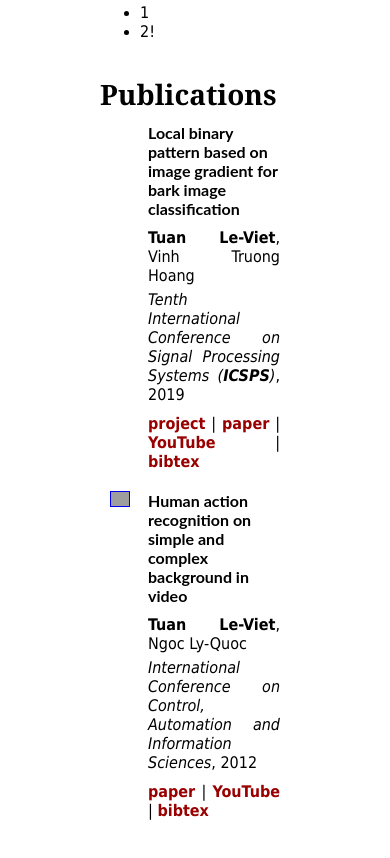
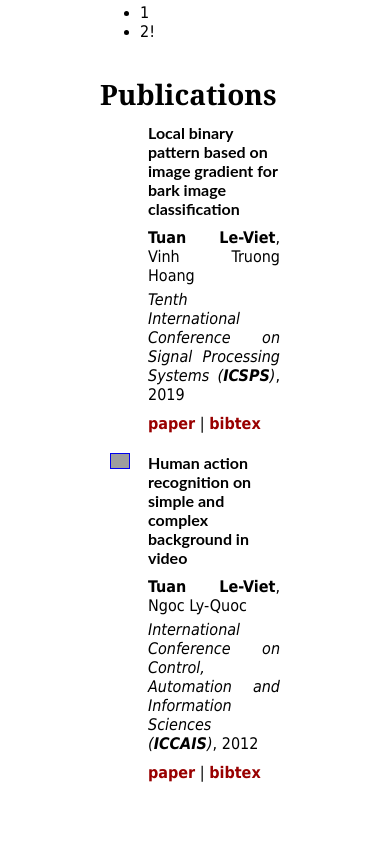
Before and after one commit to tuan-lv/tuan-lv.github.io, a plain HTML site: page index.html in a window 390 px wide. Shown: the part 392-1250 px from the top of the page. After the commit the page ends 1214 px from the top, so only its background shows below. Drawn offline with Linux system fonts and the light colour scheme; grey boxes are pictures that could not be loaded; a script that the page names is missing.

Commit message:
Update index.html

```diff
--- a/index.html
+++ b/index.html
@@ -205,9 +205,7 @@ strong a:active {
 
         <div class="paper" id="le2019local">
         <p class="content">
-        <strong><a href="https://tuan-lv.github.io/">project</a></strong> |
         <strong><a href="https://www.spiedigitallibrary.org/conference-proceedings-of-spie/11071/110710P/Local-binary-pattern-based-on-image-gradient-for-bark-image/10.1117/12.2522093.short?SSO=1">paper</a></strong> |
-        <strong><a href="https://www.youtube.com/">YouTube</a></strong> |
         <strong><a shape="rect" href="javascript:togglebib('le2019local')" class="togglebib">bibtex</a></strong> </p>
         <pre xml:space="preserve" style="display: none;">
 @inproceedings{le2019local,
@@ -224,14 +222,13 @@ strong a:active {
         <p class="margin">&nbsp;</p>
         <p class="content"><strong>Tuan Le-Viet</strong>, <a href="https://google.com/">Ngoc Ly-Quoc</a></p>
         <p class="margin-small">&nbsp;</p>
-        <p class="content"><em>International Conference on Control, Automation and Information Sciences</em>, 2012</p>
+        <p class="content"><em>International Conference on Control, Automation and Information Sciences (<strong>ICCAIS</strong>)</em>, 2012</p>
         <p class="margin">&nbsp;</p>
 
-        <div class="paper" id="transposer_tog">
+        <div class="paper" id="le2012human">
         <p class="content">
-        <strong><a href="https://arxiv.org/pdf/2007.07243.pdf">paper</a></strong> |
-        <strong><a href="https://www.youtube.com/watch?v=ej1NDiMT99g&ab_channel=GuilinLiu">YouTube</a></strong> |
-        <strong><a shape="rect" href="javascript:togglebib('transposer_tog')" class="togglebib">bibtex</a></strong></p>
+        <strong><a href="https://ieeexplore.ieee.org/abstract/document/6466569">paper</a></strong> |
+        <strong><a shape="rect" href="javascript:togglebib('le2012human')" class="togglebib">bibtex</a></strong></p>
         <pre xml:space="preserve" style="display: none;">
 @article{le2012human,
    author  = {Le-Viet, Tuan and Ly-Quoc, Ngoc},
```
